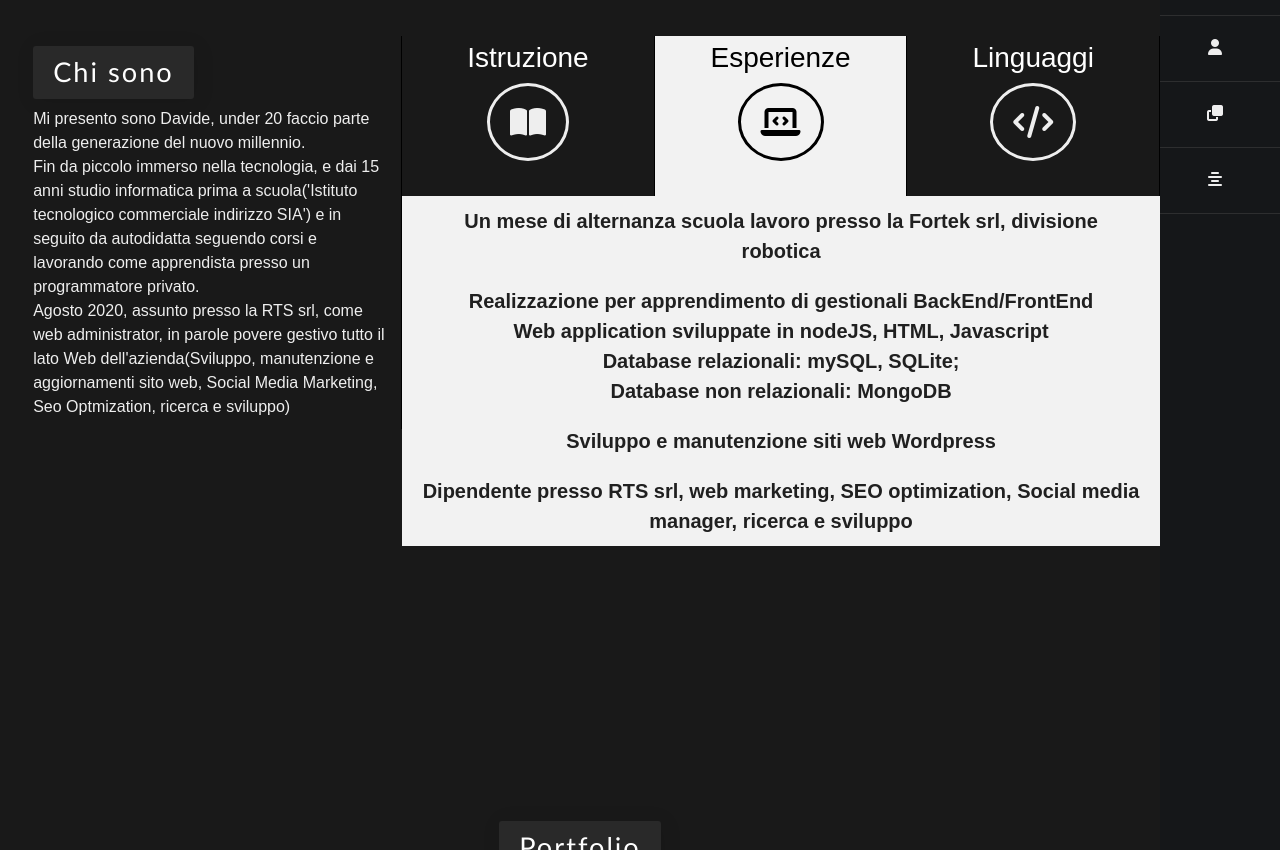
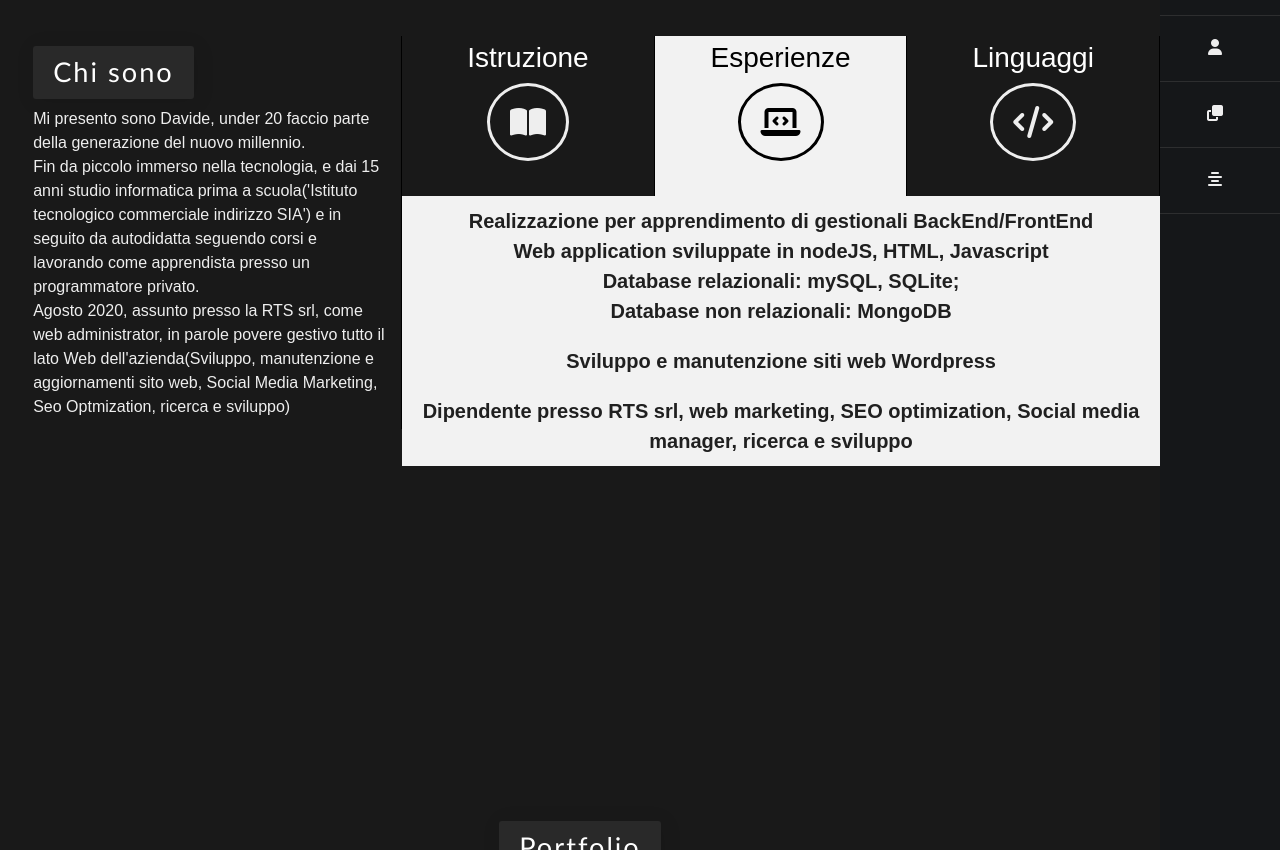
Before and after one commit to ripa001/ripa001.github.io, a Jekyll site: the page built from index.html, in a window 1280 px wide and 900 px high, scrolled down 854 px, cut to the strip 50-900 px from the top of the window. Built offline with Jekyll 4.4.1, drawn with Linux system fonts in a browser that asks for light colours; nearby versions of some CDN libraries; some web fonts are replaced.

Commit message:
Update index.html

```diff
--- a/index.html
+++ b/index.html
@@ -78,10 +78,9 @@ title: Davide Ripanucci
   					    <div class="row">
 							<div class="col-md-12 text-center content" id="experience-content">
 								<ul class="dd-menu dd-menu-3">
-								    <li class="dd-item-1 dd-menu-li experience-li " ><span class="text-li">Un mese di alternanza scuola lavoro presso la Fortek srl, divisione robotica</span></li>
-								    <li class="dd-item-2 dd-menu-li experience-li " ><span class="text-li">Realizzazione per apprendimento di gestionali BackEnd/FrontEnd <br> Web application sviluppate in nodeJS, HTML, Javascript<br>Database relazionali: mySQL, SQLite;<br>Database non relazionali: MongoDB</span> </li>
-								    <li class="dd-item-3 dd-menu-li experience-li " ><span class="text-li">Sviluppo e manutenzione siti web Wordpress</span> </li>
-								    <li class="dd-item-4 dd-menu-li experience-li " ><span class="text-li">Dipendente presso RTS srl, web marketing, SEO optimization, Social media manager, ricerca e sviluppo</span> </li>
+								    <li class="dd-item-2 dd-menu-li experience-li" ><span class="text-li">Realizzazione per apprendimento di gestionali BackEnd/FrontEnd <br> Web application sviluppate in nodeJS, HTML, Javascript<br>Database relazionali: mySQL, SQLite;<br>Database non relazionali: MongoDB</span> </li>
+								    <li class="dd-item-3 dd-menu-li experience-li" ><span class="text-li">Sviluppo e manutenzione siti web Wordpress</span> </li>
+								    <li class="dd-item-4 dd-menu-li experience-li" ><span class="text-li">Dipendente presso RTS srl, web marketing, SEO optimization, Social media manager, ricerca e sviluppo</span> </li>
 								</ul>
 							</div>
 						</div>
```
